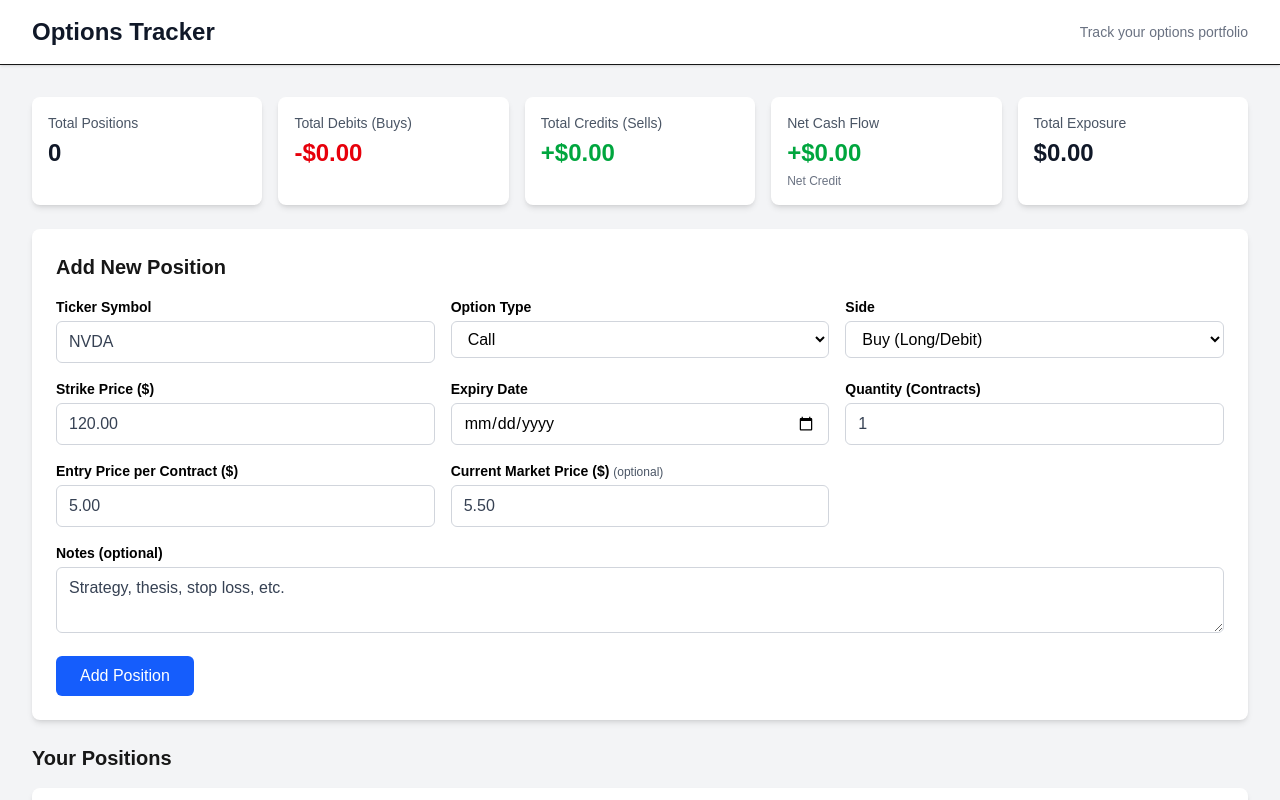
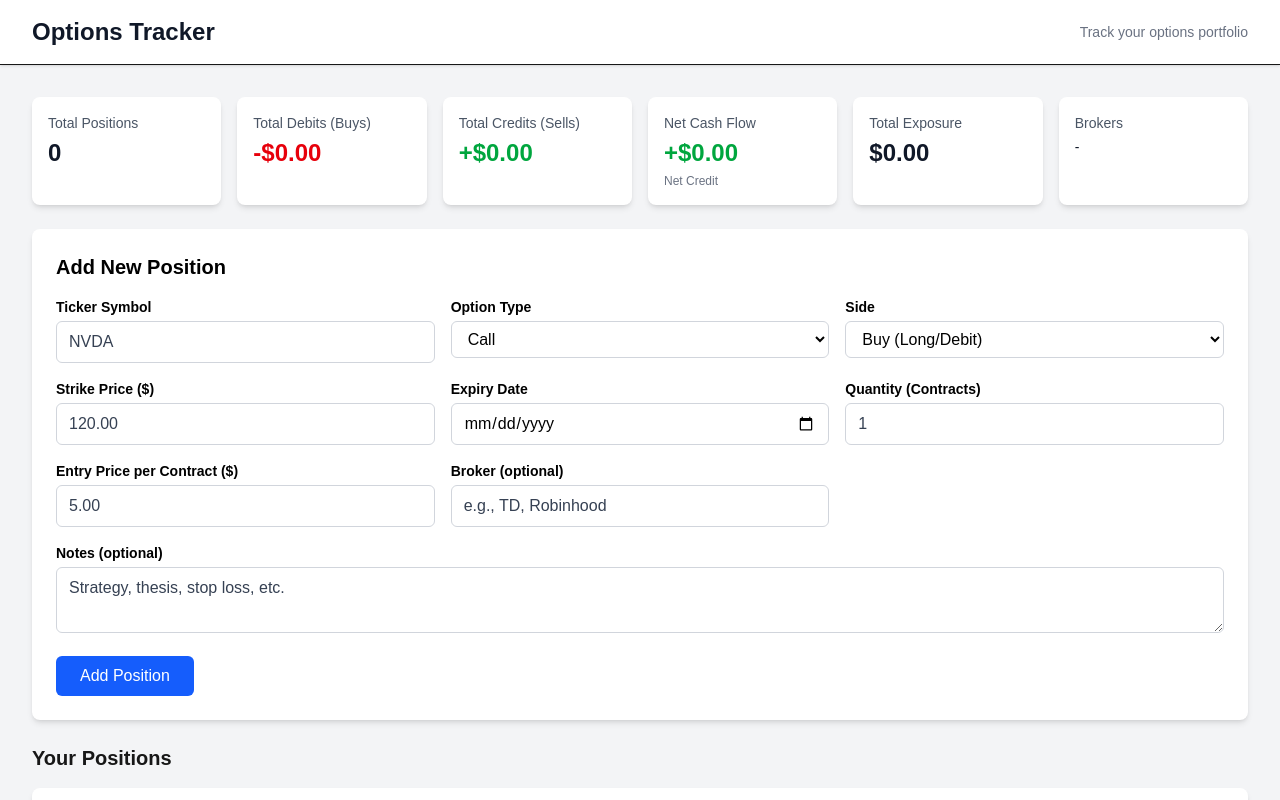
Before and after one commit to Tom-myCoder/options-tracker, a Next.js app: page / in a window 1280 px wide. Shown: the top 800 px of the page. Built offline with nearby package versions, Linux system fonts and the light colour scheme.

Commit message:
UI: remove current-price input, add broker column, remount form to avoid autofill, blank current until market data

```diff
--- a/src/components/AddPositionForm.tsx
+++ b/src/components/AddPositionForm.tsx
@@ -17,9 +17,11 @@ export default function AddPositionForm({ onAdd }: AddPositionFormProps) {
     expiry: '',
     quantity: '',
     entryPrice: '',
-    currentPrice: '',
+    broker: '',
     notes: '',
   });
+
+  const [formKey, setFormKey] = useState(0); // used to remount the form to avoid stubborn browser autofill
 
   const handleSubmit = (e: React.FormEvent) => {
     e.preventDefault();
@@ -33,15 +35,16 @@ export default function AddPositionForm({ onAdd }: AddPositionFormProps) {
       expiry: formData.expiry,
       quantity: parseInt(formData.quantity),
       entryPrice: parseFloat(formData.entryPrice),
-      currentPrice: formData.currentPrice ? parseFloat(formData.currentPrice) : undefined,
+      // currentPrice will be populated later from market data (Yahoo) — leave undefined for now
       entryDate: new Date().toISOString().split('T')[0],
       notes: formData.notes,
+      broker: formData.broker?.trim() || undefined,
     };
 
+    // Save first
     savePosition(position);
-    onAdd();
 
-    // Reset form
+    // Reset form immediately so fields clear and remount the form to avoid autofill
     setFormData({
       ticker: '',
       optionType: 'call',
@@ -50,14 +53,20 @@ export default function AddPositionForm({ onAdd }: AddPositionFormProps) {
       expiry: '',
       quantity: '',
       entryPrice: '',
-      currentPrice: '',
+      broker: '',
       notes: '',
     });
+
+    // Remount form (keeps browser autofill from re-populating old values)
+    setFormKey(k => k + 1);
+
+    // Notify parent to refresh
+    onAdd();
   };
 
   return (
-    <form onSubmit={handleSubmit} className="bg-white rounded-lg shadow-md p-6 mb-6">
-      <h2 className="text-xl font-semibold mb-4">Add New Position</h2>
+    <form key={formKey} onSubmit={handleSubmit} className="bg-white rounded-lg shadow-md p-6 mb-6" autoComplete="off">
+      <h2 className="text-xl font-bold text-black mb-4">Add New Position</h2>
 
       <div className="grid grid-cols-1 md:grid-cols-2 lg:grid-cols-3 gap-4">
         <div>
@@ -161,14 +170,14 @@ export default function AddPositionForm({ onAdd }: AddPositionFormProps) {
 
         <div>
           <label className="block text-sm font-bold text-black mb-1">
-            Current Market Price ($) <span className="text-xs font-normal text-gray-600">(optional)</span>
+            Broker (optional)
           </label>
           <input
-            type="number"
-            step="0.01"
-            placeholder="5.50"
-            value={formData.currentPrice}
-            onChange={(e) => setFormData({ ...formData, currentPrice: e.target.value })}
+            type="text"
+            placeholder="e.g., TD, Robinhood"
+            autoComplete="off"
+            value={formData.broker}
+            onChange={(e) => setFormData({ ...formData, broker: e.target.value })}
             className="w-full px-3 py-2 border border-gray-300 rounded-md focus:outline-none focus:ring-2 focus:ring-blue-500 text-black placeholder-gray-700 font-medium"
           />
         </div>
--- a/src/components/PortfolioSummary.tsx
+++ b/src/components/PortfolioSummary.tsx
@@ -30,6 +30,15 @@ export default function PortfolioSummary({ positions }: PortfolioSummaryProps) {
     // For MVP, P&L is 0 until we add live prices
     const totalPnL = 0;
 
+    // Brokers summary (unique non-empty brokers and counts)
+    const brokerCounts: Record<string, number> = {};
+    positions.forEach(p => {
+      if (p.broker && p.broker.trim() !== '') {
+        const key = p.broker.trim();
+        brokerCounts[key] = (brokerCounts[key] || 0) + 1;
+      }
+    });
+
     return {
       totalPositions,
       totalDebits,
@@ -37,10 +46,15 @@ export default function PortfolioSummary({ positions }: PortfolioSummaryProps) {
       netCashFlow,
       totalExposure,
       totalPnL,
+      brokerCounts,
     };
   };
 
   const summary = calculateSummary();
+
+  const brokerList = summary.brokerCounts && Object.keys(summary.brokerCounts).length > 0
+    ? Object.entries(summary.brokerCounts).map(([b,c]) => `${b} (${c})`).join(', ')
+    : '-';
 
   const formatCurrency = (value: number) => {
     return new Intl.NumberFormat('en-US', {
@@ -50,7 +64,7 @@ export default function PortfolioSummary({ positions }: PortfolioSummaryProps) {
   };
 
   return (
-    <div className="grid grid-cols-1 md:grid-cols-2 lg:grid-cols-5 gap-4 mb-6">
+    <div className="grid grid-cols-1 md:grid-cols-2 lg:grid-cols-6 gap-4 mb-6">
       <div className="bg-white rounded-lg shadow-md p-4">
         <p className="text-sm text-gray-600 mb-1">Total Positions</p>
         <p className="text-2xl font-bold text-gray-900">{summary.totalPositions}</p>
@@ -80,6 +94,11 @@ export default function PortfolioSummary({ positions }: PortfolioSummaryProps) {
         <p className="text-sm text-gray-600 mb-1">Total Exposure</p>
         <p className="text-2xl font-bold text-gray-900">{formatCurrency(summary.totalExposure)}</p>
       </div>
+
+      <div className="bg-white rounded-lg shadow-md p-4">
+        <p className="text-sm text-gray-600 mb-1">Brokers</p>
+        <p className="text-sm font-medium text-gray-900">{brokerList}</p>
+      </div>
     </div>
   );
 }
--- a/src/components/PositionsTable.tsx
+++ b/src/components/PositionsTable.tsx
@@ -81,6 +81,9 @@ export default function PositionsTable({ positions, onDelete }: PositionsTablePr
                 P&L
               </th>
               <th className="px-4 py-3 text-left text-xs font-medium text-gray-500 uppercase tracking-wider">
+                Broker
+              </th>
+              <th className="px-4 py-3 text-left text-xs font-medium text-gray-500 uppercase tracking-wider">
                 Notes
               </th>
               <th className="px-4 py-3 text-left text-xs font-medium text-gray-500 uppercase tracking-wider">
@@ -103,17 +106,22 @@ export default function PositionsTable({ positions, onDelete }: PositionsTablePr
               const dte = calculateDaysToExpiry(position.expiry);
 
               // P&L calculation (will use live price when available)
-              // For now assume current price = entry price (0 P&L)
-              const currentPrice = position.currentPrice || position.entryPrice;
-              const priceDiff = currentPrice - position.entryPrice;
+              // If no currentPrice is present (we'll pull it from Yahoo later), leave current blank and P&L = 0
+              const currentPrice = (typeof position.currentPrice !== 'undefined') ? position.currentPrice : null;
+              let priceDiff = 0;
+              let pnl = 0;
+              let pnlPercent = 0;
+              if (currentPrice !== null) {
+                priceDiff = currentPrice - position.entryPrice;
                 // Buy: profit when price goes up
                 // Sell: profit when price goes down
-              const pnl = isBuy
+                pnl = isBuy
                   ? priceDiff * position.quantity * 100
                   : -priceDiff * position.quantity * 100;
-              const pnlPercent = position.entryPrice > 0
+                pnlPercent = position.entryPrice > 0
                   ? (isBuy ? (priceDiff / position.entryPrice) : (-priceDiff / position.entryPrice)) * 100
                   : 0;
+              }
 
               return (
                 <tr key={position.id} className="hover:bg-gray-50">
@@ -183,6 +191,9 @@ export default function PositionsTable({ positions, onDelete }: PositionsTablePr
                       ({pnlPercent >= 0 ? '+' : ''}{pnlPercent.toFixed(1)}%)
                     </span>
                   </td>
+                  <td className="px-4 py-4 whitespace-nowrap text-gray-900">
+                    {position.broker || '-'}
+                  </td>
                   <td className="px-4 py-4 text-gray-600 max-w-xs truncate">
                     {position.notes || '-'}
                   </td>
--- a/src/types/options.ts
+++ b/src/types/options.ts
@@ -10,4 +10,5 @@ export interface OptionPosition {
   currentPrice?: number;
   entryDate: string;
   notes?: string;
+  broker?: string;
 }
```
Lines whose indentation alone changed are shown as unchanged.
